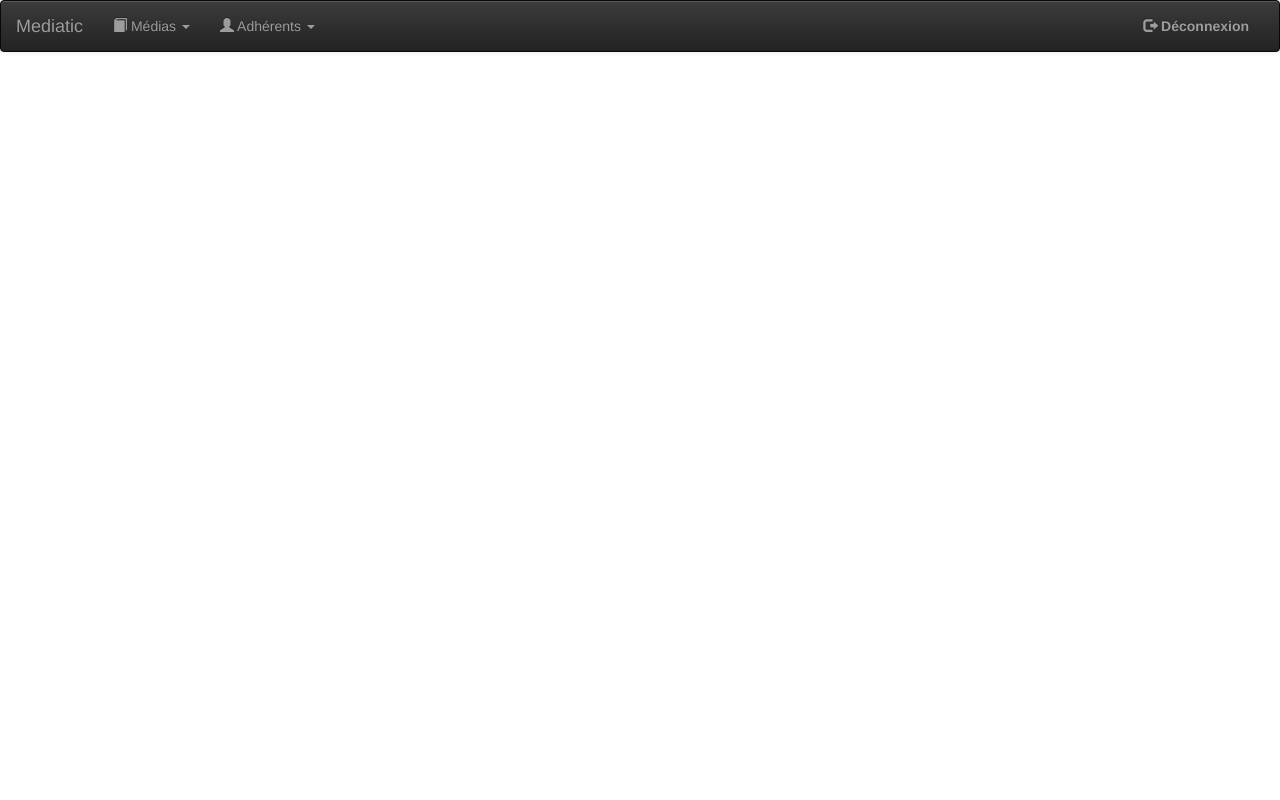
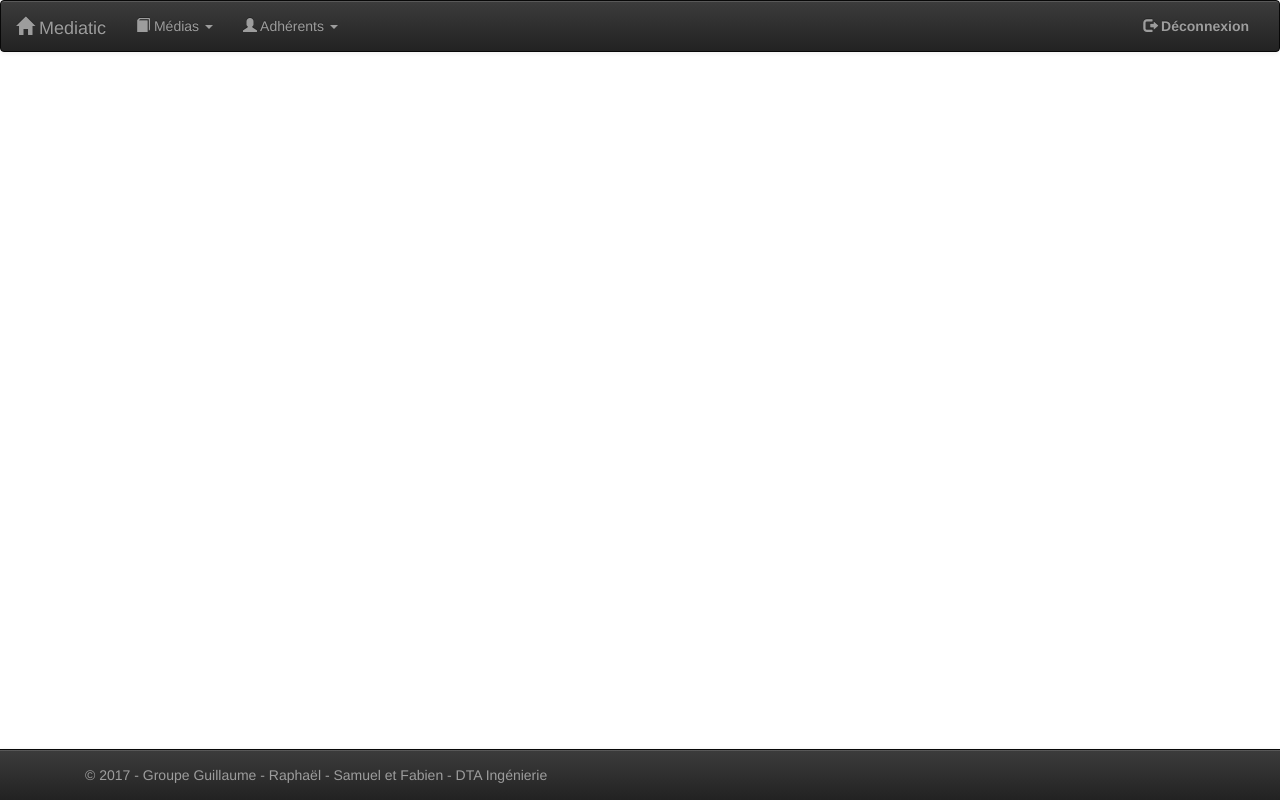
Before and after one commit to Samyo34/mediatic, a web app: page /maquette/header.html in a window 1280 px wide. Run offline with its HTML, style and script files only (its server is not run), Linux system fonts and the light colour scheme; data that the repository does not hold is empty; some libraries are stand-ins or nearby versions.

Commit message:
Navbar ajout icône et footer

```diff
--- a/src/main/webapp/maquette/header.html
+++ b/src/main/webapp/maquette/header.html
@@ -20,7 +20,7 @@
 		        <span class="icon-bar"></span>
 		        <span class="icon-bar"></span>
 		      </button>
-		      <a class="navbar-brand" href="rechercheMedia.html">Mediatic</a>
+		      <a class="navbar-brand" href="rechercheMedia.html"><span class="glyphicon glyphicon-home"></span> Mediatic</a>
 		    </div>
 
 		    <div class="collapse navbar-collapse" id="bs-example-navbar-collapse-1">
@@ -52,11 +52,16 @@
 		</nav>
 	</header>
 
-	<main class="col-xs-12 col-md-8 col-md-offset-2 col-lg-6 col-lg-offset-3">
+	<main class="col-xs-12 col-md-8 col-md-offset-2 col-lg-6 col-lg-offset-3 container">
 	<!-- corps de la page -->
 	</main>
 
 	<footer>
+	<div class="navbar navbar-default navbar-fixed-bottom navbar-inverse">
+	    <div class="container">
+	      <p class="navbar-text pull-center">© 2017 - Groupe Guillaume - Raphaël - Samuel et Fabien - DTA Ingénierie</p>
+	    </div>
+  	</div>
 	<script src="js/jquery-3.1.1.min.js"></script>
 	<script src="js/underscore.min.js"></script>
 	<script src="js/bootstrap.min.js"></script>
```
